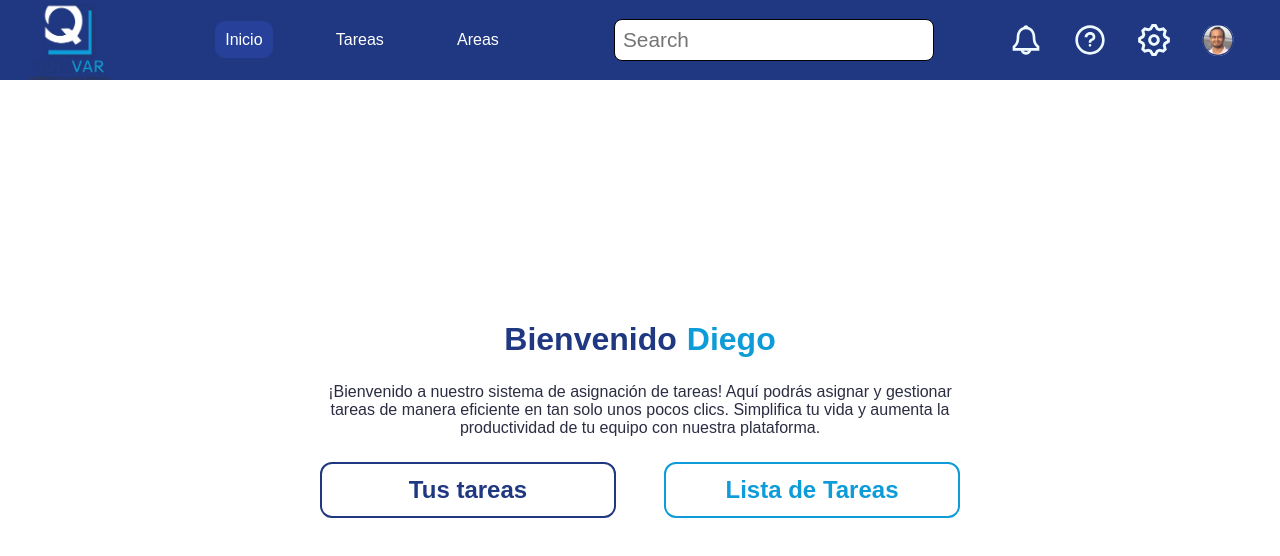
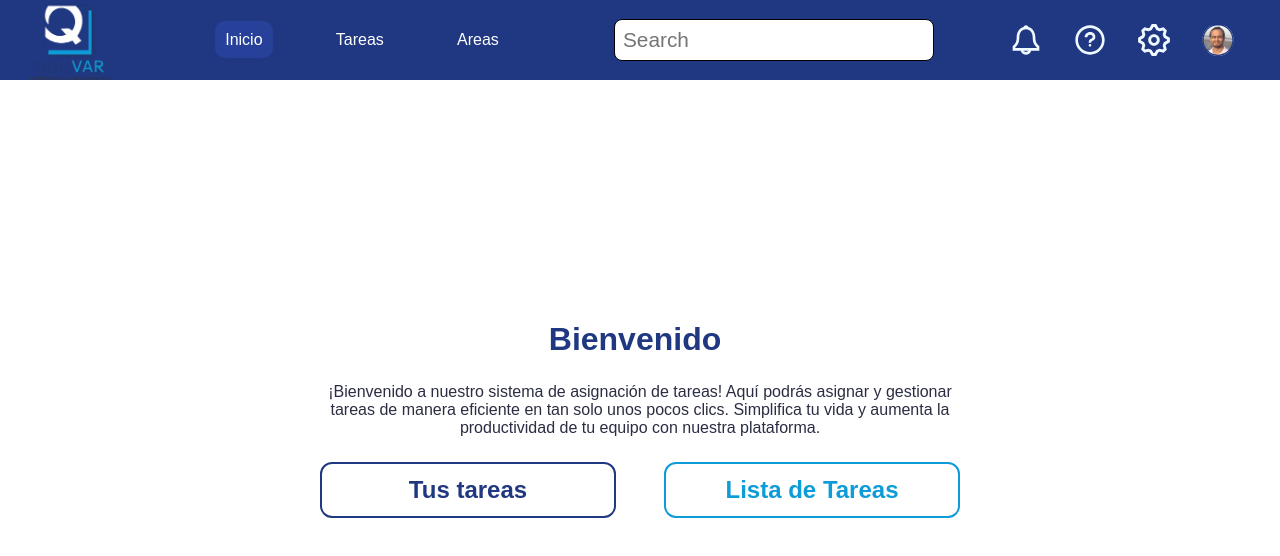
Before and after one commit to juancotrado/quisvar_proyect_ft, a React (Vite) app: page /home in a window 1280 px wide. Shown: the top 556 px of the page. Built offline with nearby package versions, Linux system fonts and the light colour scheme; sample sign-in values are in the browser's storage.

Commit message:
feat: user name in screen home

```diff
--- a/src/components/shared/header/Header.tsx
+++ b/src/components/shared/header/Header.tsx
@@ -18,6 +18,7 @@ const Header = () => {
 
   const handleLogout = () => {
     localStorage.removeItem('token');
+    localStorage.removeItem('name');
     navigate('login');
   };
 
--- a/src/pages/home/home.tsx
+++ b/src/pages/home/home.tsx
@@ -1,6 +1,6 @@
 import './home.css';
 // interface HomePageProps {};
-const name = 'Diego';
+const name = localStorage.getItem('name');
 const home = () => {
   return (
     <div className="container-home">
--- a/src/pages/login/login.tsx
+++ b/src/pages/login/login.tsx
@@ -28,7 +28,9 @@ const Login = () => {
         'http://127.0.0.1:8081/api/v1/auth/login',
         body
       );
+      console.log(response);
       localStorage.setItem('token', response.data.token);
+      localStorage.setItem('name', response.data.profile.firstName);
       navigate('/home');
     } catch (error) {
       if (axios.isAxiosError(error)) {
```
